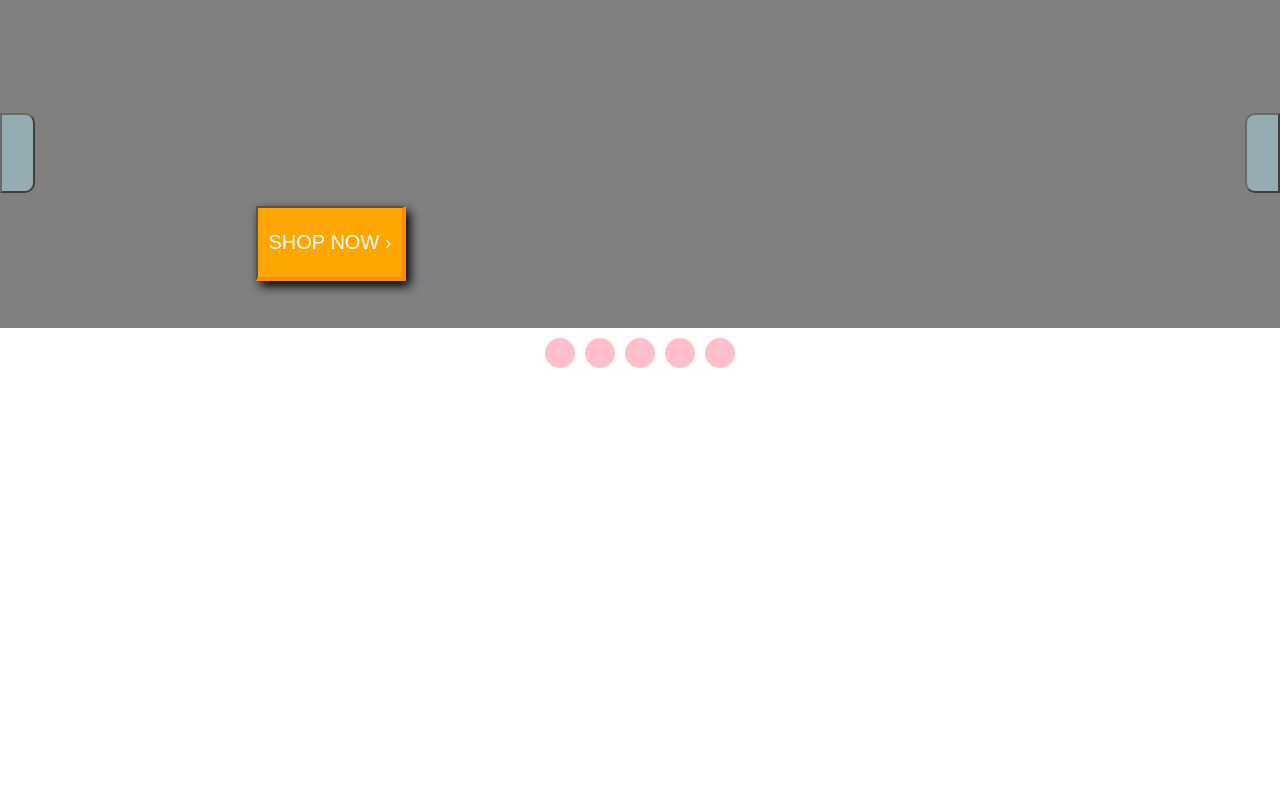
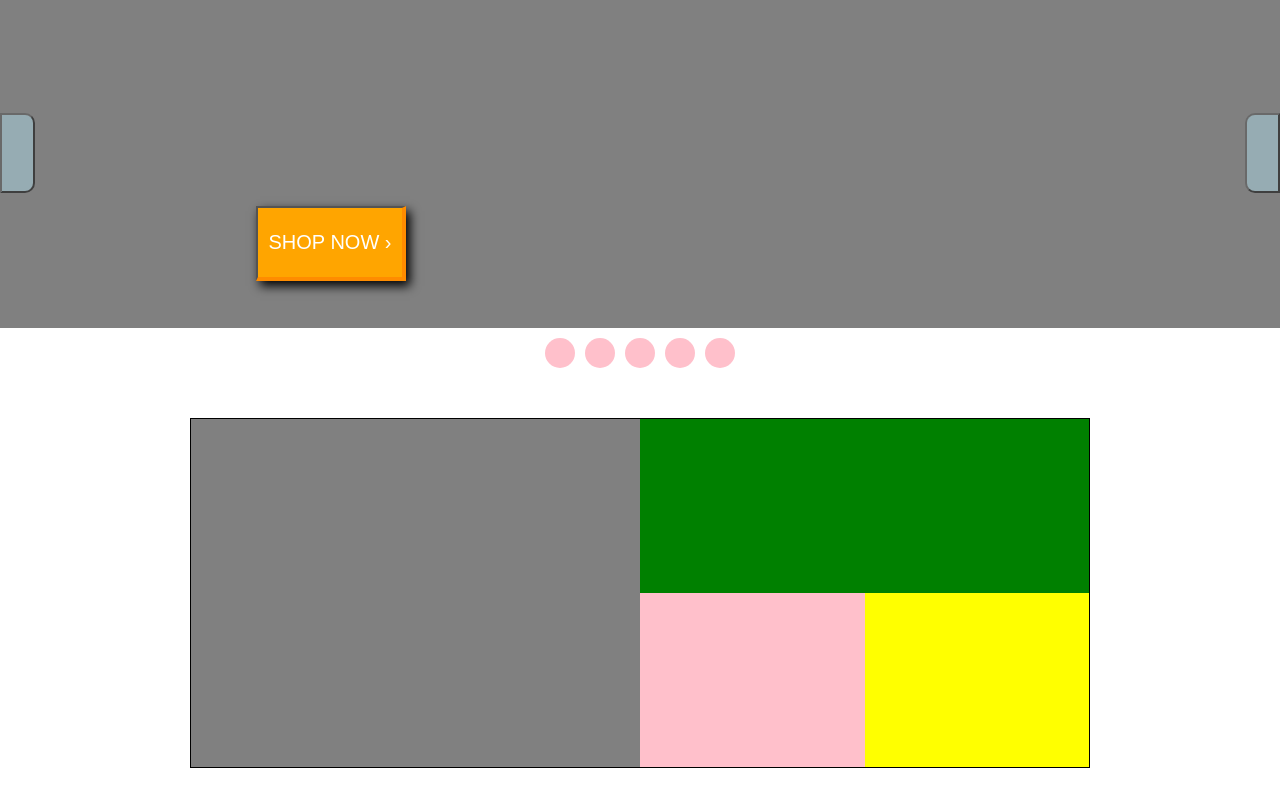
Before and after one commit to strupello/OnePage2, a website built with webpack: page index.html in a window 1280 px wide. Shown: the part 57-864 px from the top of the page. Before the commit the page ends 800 px from the top, so only its background shows below. Built offline with nearby package versions, Linux system fonts and the light colour scheme.

Commit message:
add next section - first step on css

```diff
--- a/css/style.css
+++ b/css/style.css
@@ -184,6 +184,7 @@ html {
 
 
 
+
 @media (min-width: 640px) {
   .banner {
     display: flex;
@@ -212,7 +213,8 @@ html {
     box-shadow: 4px 5px 10px black;
 
   }
-  .button3-text{
+
+  .button3-text {
     color: white;
     text-align: center;
     padding: 0;
@@ -234,6 +236,7 @@ html {
   .buttons-banner:hover {
     opacity: 0.75;
   }
+
   .button3-banner:hover {
     opacity: 0.75;
   }
@@ -273,8 +276,6 @@ html {
   .banner-dot:active {
     background-color: red;
   }
-
-
 
   .top-custom-care {
     padding-left: 10px;
@@ -323,6 +324,63 @@ html {
     border-right: 1px solid gray;
     margin-right: 15px;
   }
-}
 
-@media (min-width: 1024px) {}
+  .short-menu-div {
+    margin-top: 50px;
+    margin-bottom: 50px;
+    width: 100%;
+    max-width: 900px;
+    height: 350px;
+    border: 1px solid black;
+  }
+
+  .short-menu {
+    display: flex;
+    height: 100%;
+  }
+
+  .img-div1 {
+    flex-direction: column;
+    flex: 1;
+    width: 100%;
+    background-color: grey;
+  }
+
+  .img-div1-2 {
+    flex: 1;
+    display: flex;
+    flex-direction: column;
+    height: 100%;
+  }
+  .img-div3-4 {
+    flex: 1;
+    height: 100%;
+    display: flex;
+    flex-direction: row;
+
+
+  }
+  .img-div2 {
+    flex: 1;
+    background-color: green;
+    width: 100%;
+  }
+
+  .img-div3 {
+    flex: 1;
+    background: pink;
+    width: 100%;
+  }
+
+  .img-div4 {
+    flex: 1;
+    background-color: yellow;
+    width: 100%;
+  }
+
+
+  @media (min-width: 1024px) {
+    .short-menu {
+      max-width: 1100px;
+    }
+  }
--- a/index.html
+++ b/index.html
@@ -81,6 +81,7 @@
     </div>
   </header>
   <main>
+    <section>
       <div class="banner wrapper">
         <div class="wrapper logo-banner">
           <a href="#">
@@ -113,6 +114,23 @@
           </a>
         </div>
       </div>
+    </section>
+    <section class="wrapper">
+      <div class="short-menu-div wrapper">
+        <div class="short-menu">
+          <div class="img-div1">
+          </div>
+          <div class="img-div1-2">
+            <div class="img-div2">
+            </div>
+            <div class="img-div3-4">
+              <div class="img-div3"></div>
+              <div class="img-div4"></div>
+            </div>
+          </div>
+        </div>
+      </div>
+    </section>
 
   </main>
 </body>
```
Lines whose indentation alone changed are shown as unchanged.
